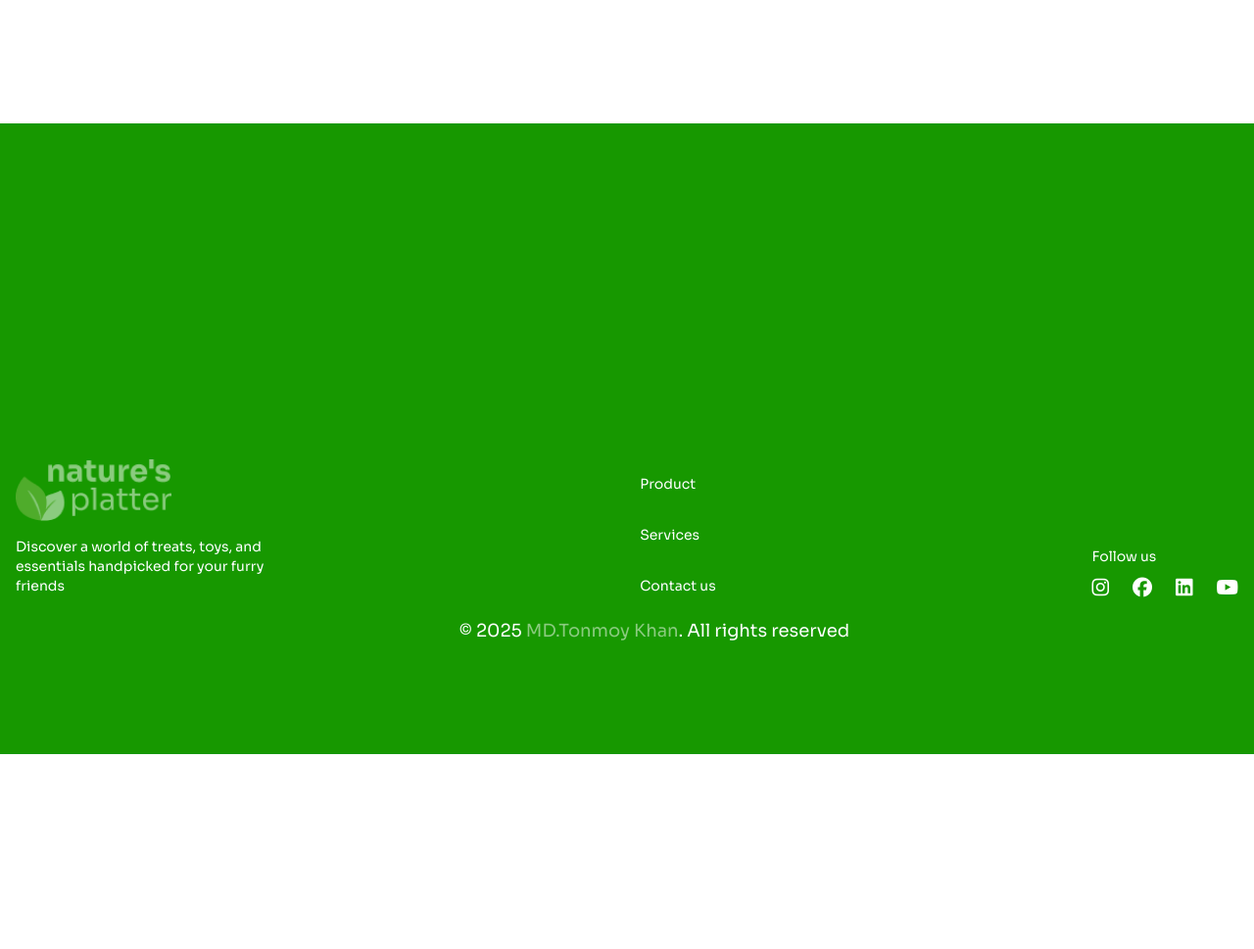
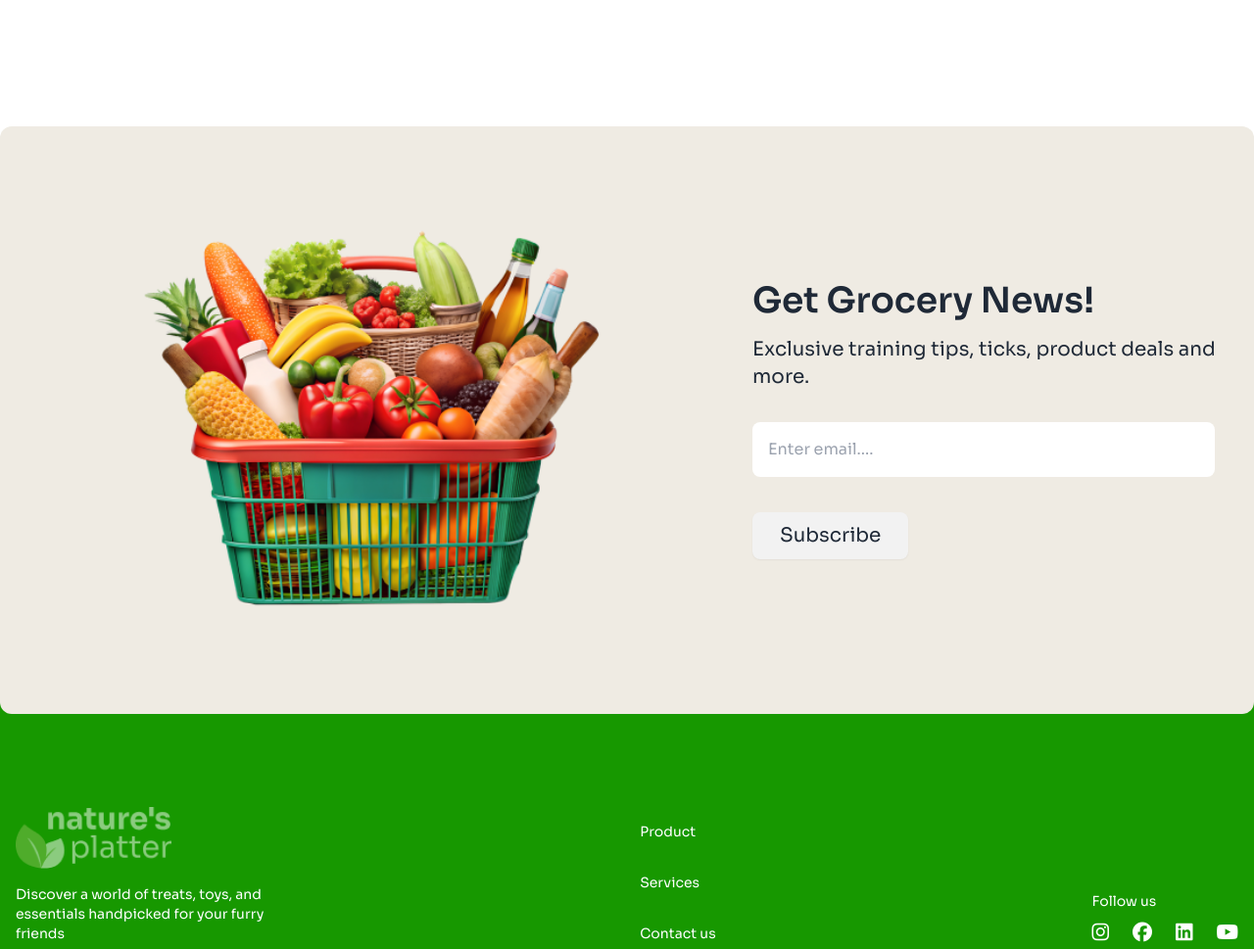
Before and after one commit to tonmoy-free/groceryshop-using-tailwind, a plain HTML site: page index.html in a window 1280 px wide. Shown: the part 3440-4409 px from the top of the page at 98% size. Before the commit the page ends 4210 px from the top, so only its background shows below. Drawn offline with nearby package versions, Linux system fonts and the light colour scheme.

Commit message:
dayc challange section complete

```diff
--- a/index.html
+++ b/index.html
@@ -356,7 +356,7 @@
             </section>
 
             <!-- Arrival & Offers section -->
-             <section class="container mx-auto mt-32 p-4">
+             <section class="container mx-auto mt-32 p-4 mb-72">
                 <h3 class="text-bt-primary font-semibold text-4xl mb-12">Arrival & Offers</h3>
                 <div class="flex flex-col gap-5 justify-between  items-center md:flex-row mb-36">
                     <!-- card 1 -->
@@ -394,19 +394,19 @@
              </section>
             </main>
                 <!-- footer -->
-                <footer class="bg-bt-primary pt-56 pb-12 md:pb-28">
-                    <div class="footer flex justify-between flex-col md:flex-row text-white text-center te p-4 container mx-auto">
+                <footer class="relative bg-bt-primary pt-56 pb-12 md:pb-28 ">
+                    <div class="relative footer flex justify-between flex-col md:flex-row text-white text-center te p-4 container mx-auto">
                         <nav class="space-y-2">
-                            <img class="w-40 mt-[103px] animate-pulse" src="./c2-assets/logo-footer.png" alt="">
+                            <img class="w-40 mt-[170px] animate-pulse" src="./c2-assets/logo-footer.png" alt="">
                             <p class="text-left ">Discover a world of treats, toys, and <br> essentials handpicked for your furry <br> friends</p>
                           </nav>
-                          <nav class="space-y-4 md:space-y-6 mt-1 md:mt-[118px]">
+                          <nav class="space-y-4 md:space-y-6 mt-1 md:mt-[185px]">
                             <a class="link link-hover hover:text-orange-500">Product</a>
                             <a class="link link-hover hover:text-orange-500">Services</a>
                             <a class="link link-hover hover:text-orange-500">Contact us</a>
                           </nav>
                           <nav>
-                            <p class="mt-0 md:mt-48">Follow us</p>
+                            <p class="mt-0 md:mt-64">Follow us</p>
                             <div class="grid grid-flow-col gap-6 items-end">
                                <a href="" class="hover:text-orange-500">
                                 <i class="fa-brands fa-instagram text-xl"></i>
@@ -423,11 +423,24 @@
                             </div>
                           </nav>
                     </div>
-                    <p class="text-sm md:text-lg text-left md:text-center text-white pl-4 md:pl-14 animate-[wiggle_1s_ease-in-out_infinite] ...">
+                    <p class="text-sm md:text-lg text-left md:text-center text-white pl-4 md:pl-16 animate-[wiggle_1s_ease-in-out_infinite] ...">
                         © 2025 <span class="animate-pulse"><a href
                                 class=" hover:text-[#E76F51]">MD.Tonmoy
                                 Khan</a></span>. All rights reserved
                     </p>
+                    <!-- footer challenge section -->
+                    <div class="absolute h-[600px] bg-service-bg container mx-auto rounded-xl flex justify-center items-center -top-[285px] bottom-0 left-0 right-0">
+                            <img class=" px-32 py-12 flex-1 " src="./c2-assets/vegetable-busket.png" alt="">
+                        <div class="flex-1 space-y-4">
+                            <h3 class="text-4xl font-semibold ">Get Grocery News!</h3>
+                            <p class="text-xl font-normal">Exclusive training tips, ticks, product deals and more.</p>
+                            <div class="space-y-9 pt-4">
+                                <input type="text" placeholder="Enter email...." class="p-4 w-[472px] rounded-lg">
+                                <br>
+                                <input type="submit" value="Subscribe" class="btn text-xl font-normal pl-7 pr-7 border-bt-primary hover:bg-bt-primary hover:text-white border-none">
+                            </div>
+                        </div>
+                    </div>
                   </footer>
             </footer>
         </body>
```
